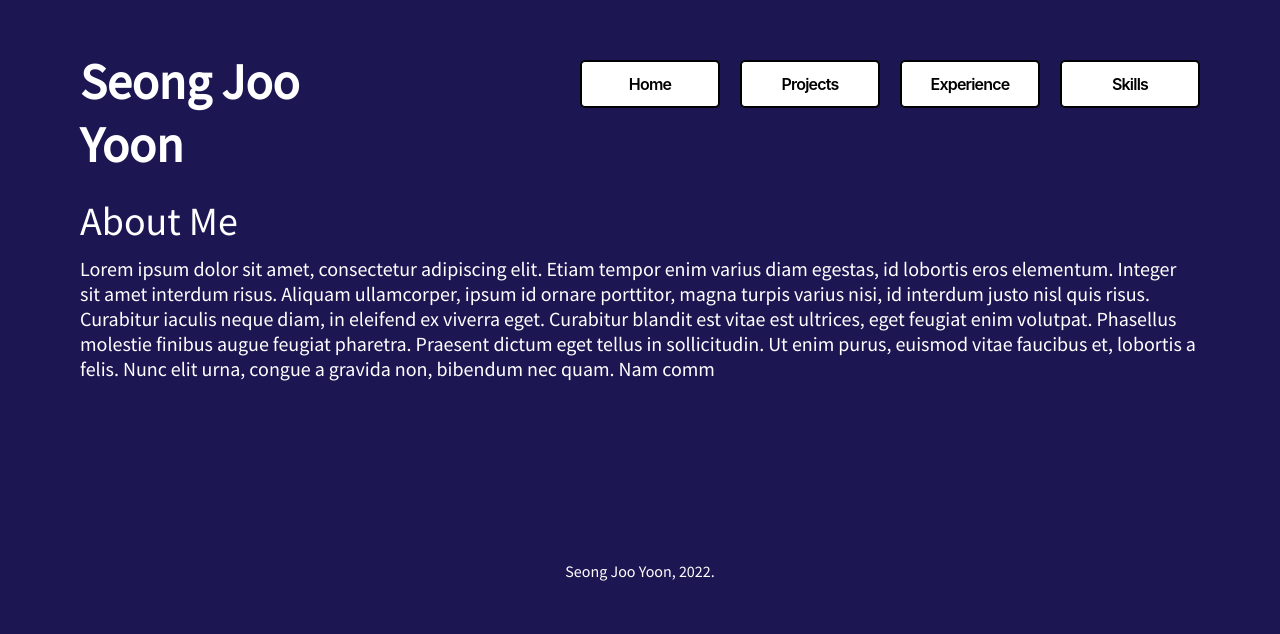
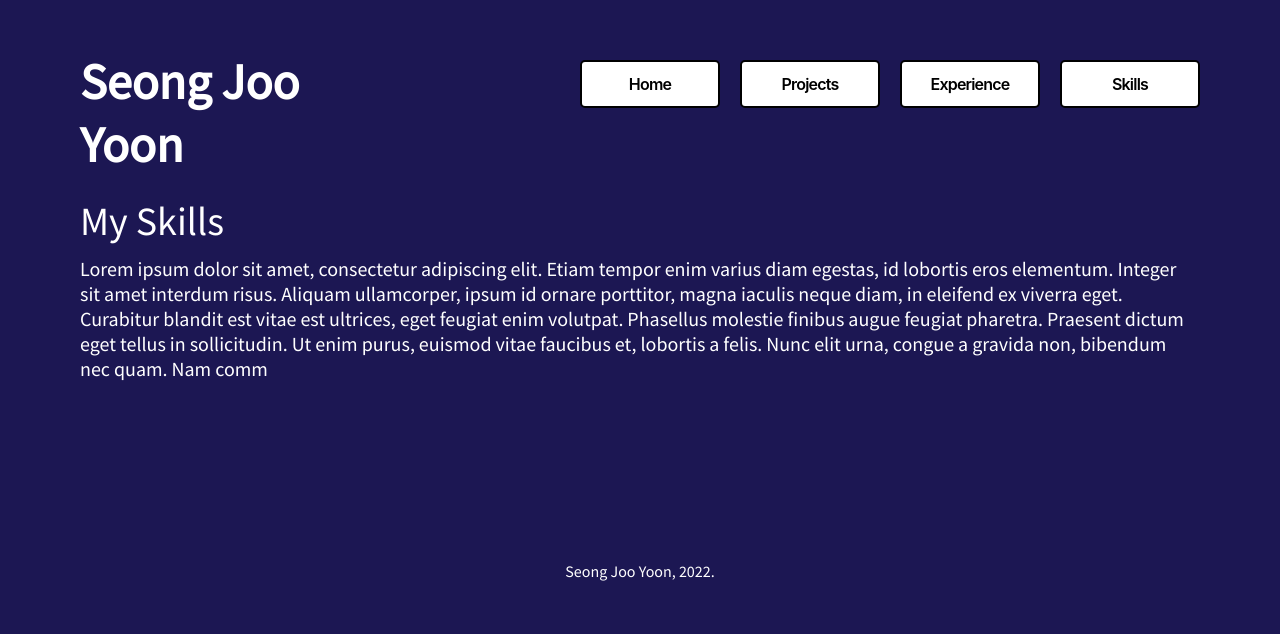
Before and after one commit to seongjooy/seongjoo, a Gatsby site: page /skills in a window 1280 px wide. Built offline with nearby package versions, Linux system fonts and the light colour scheme; Gatsby itself is replaced by a stand-in of ours.

Commit message:
Modified skills section content

```diff
--- a/src/pages/index.js
+++ b/src/pages/index.js
@@ -33,7 +33,6 @@ const IndexPage = () => {
                 nisi ut aliquip ex ea commodo consequat. Duis aute irure dolor
                 in reprehenderit in voluptate velit esse cillum dolore eu fugiat
                 nulla pariatur. Excepteur sint occaecat cupidatat non proident,
-                sunt in culpa qui officia deserunt mollit anim id est laborum."
               </p>
             </div>
           </div>
--- a/src/pages/skills.js
+++ b/src/pages/skills.js
@@ -7,13 +7,12 @@ const About = () => {
     <div>
       <Layout>
         <div className={styles.header} data-aos="slide-right">
-          About Me
+          My Skills
         </div>
         <div className={styles.intro} data-aos="slide-right">
           Lorem ipsum dolor sit amet, consectetur adipiscing elit. Etiam tempor
           enim varius diam egestas, id lobortis eros elementum. Integer sit amet
           interdum risus. Aliquam ullamcorper, ipsum id ornare porttitor, magna
-          turpis varius nisi, id interdum justo nisl quis risus. Curabitur
           iaculis neque diam, in eleifend ex viverra eget. Curabitur blandit est
           vitae est ultrices, eget feugiat enim volutpat. Phasellus molestie
           finibus augue feugiat pharetra. Praesent dictum eget tellus in
```
